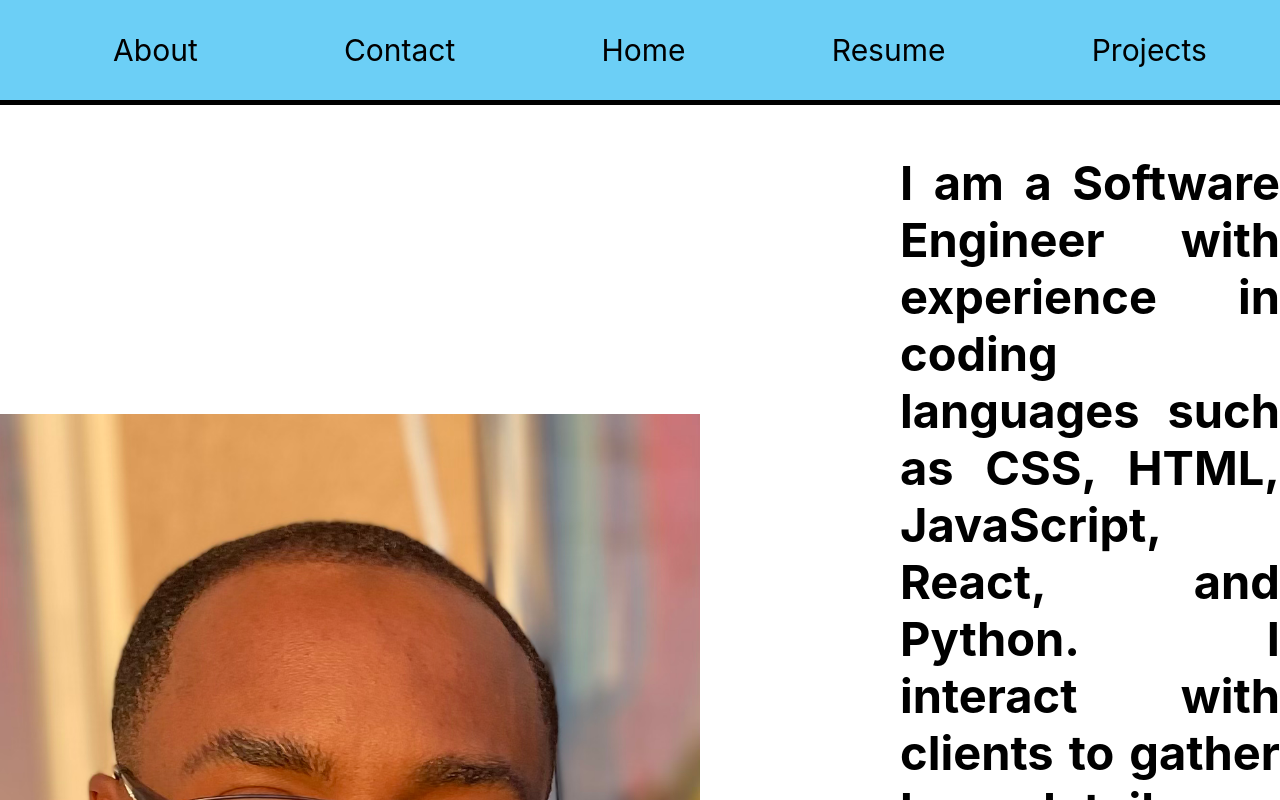
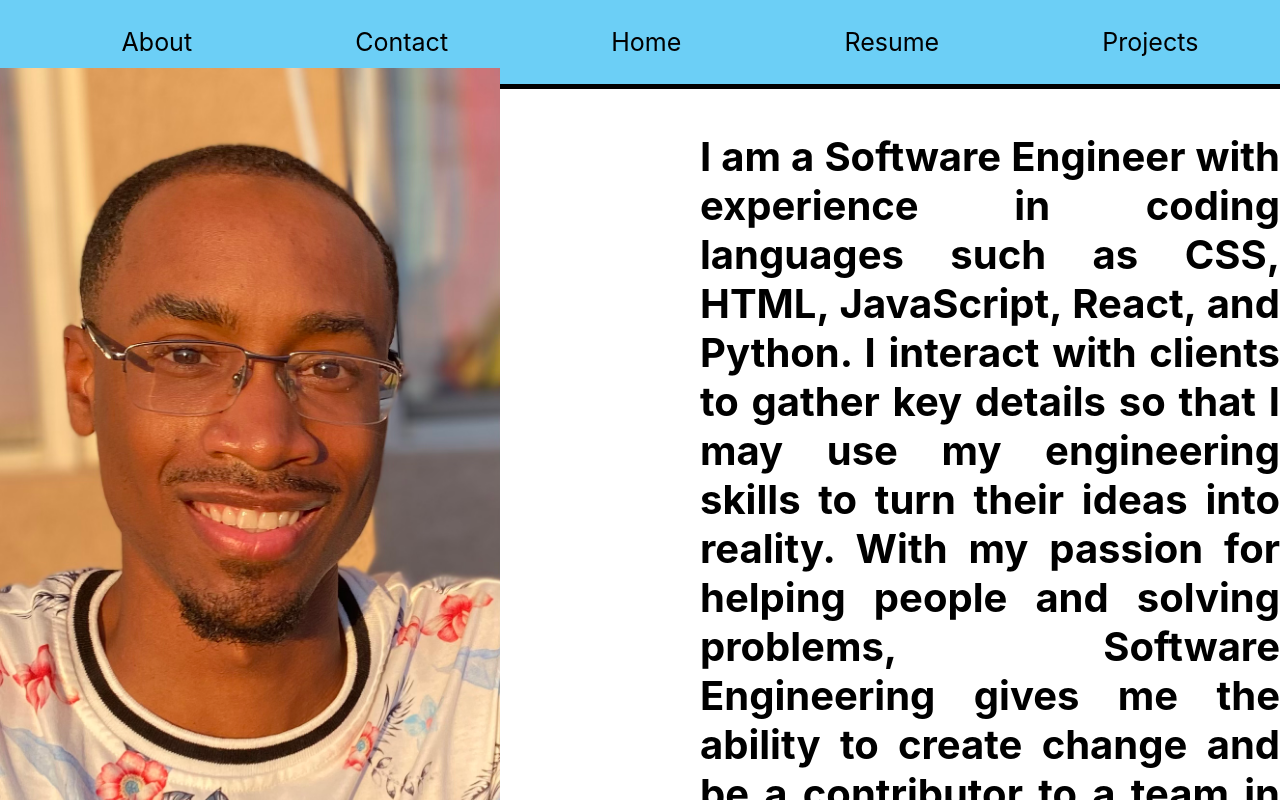
Before and after one commit to cmthecoder/portfolio-react, a React (Create React App) app: page /about in a window 1280 px wide. Shown: the top 800 px of the page. Built offline with nearby package versions, Linux system fonts and the light colour scheme.

Commit message:
edit photo and font sizes

```diff
--- a/src/data/projects.js
+++ b/src/data/projects.js
@@ -2,7 +2,7 @@ const projects = [
   {
     title: "Tic-Tac-Toe",
     description: "A two player game of X's and O's where the winner is the first player to have either 3 X's or 3 O's in a row.",
-    image: "https://i.imgur.com/qA5NKFW.png",
+    image: "https://i.imgur.com/iWkvNxN.png",
     repositoryLink: "https://github.com/cmthecoder/ttt-weekend.git",
     deploymentLink: "https://chris-mems-ttt.netlify.app/",
   },
--- a/src/pages/About.jsx
+++ b/src/pages/About.jsx
@@ -3,7 +3,7 @@ import '../styles/About.css'
 const About = () => {
   return (
     <div className="about">
-      <img src="./IMG_7119.png" width='700' alt=""/>
+      <img src="./IMG_7119.png" width='500' alt=""/>
       <h2 className="about-text animate__animated animate__lightSpeedInRight">I am a Software Engineer with experience in coding languages such as CSS, HTML, JavaScript, React, and Python. I interact with clients to gather key details so that I may use my engineering skills to turn their ideas into reality. With my passion for helping people and solving problems, Software Engineering gives me the ability to create change and be a contributor to a team in generating solutions.</h2>
     </div>
   );
--- a/src/pages/Home.jsx
+++ b/src/pages/Home.jsx
@@ -5,7 +5,7 @@ const Home = () => {
     <body>
       <div className="home-view">
         <h1 className='my-name'>Christopher Mems</h1>
-        <img src="https://i.imgur.com/0zmtqgP.jpg" width="800" alt=""/>
+        <img src="https://i.imgur.com/0zmtqgP.jpg" width="500" alt=""/>
         <h2>Software Engineer</h2>
       </div>
     </body>
--- a/src/styles/About.css
+++ b/src/styles/About.css
@@ -3,13 +3,13 @@
   justify-content: center;
   align-items: center;
   flex-direction: row;
-  min-height: 100vh;
+  height: 100vh;
 }
 
 .about-text {
   width: 1000px;
   text-align: justify;
-  font-size: 47px;
+  font-size: 40px;
 
 }
 
--- a/src/styles/Contact.css
+++ b/src/styles/Contact.css
@@ -2,6 +2,6 @@
   display: flex;
   align-items: center;
   flex-direction: column;
-  font-size: 42px;
+  font-size: 30px;
   padding-top: 100px;
 }
--- a/src/styles/NavBar.css
+++ b/src/styles/NavBar.css
@@ -2,7 +2,7 @@
   margin: 0;
   border-bottom: 5px black solid;
   margin-bottom: 10px;
-  font-size: 30px;
+  font-size: 25px;
   background-color: #6CCFF6;
   padding-top: 2px;
   padding-bottom: 2px;
--- a/src/styles/Resume.css
+++ b/src/styles/Resume.css
@@ -3,7 +3,7 @@
   justify-content: center;
   align-items: center;
   flex-direction: column;
-  font-size: 42px;
+  font-size: 30px;
   padding-top: 100px;
 }
 
```
